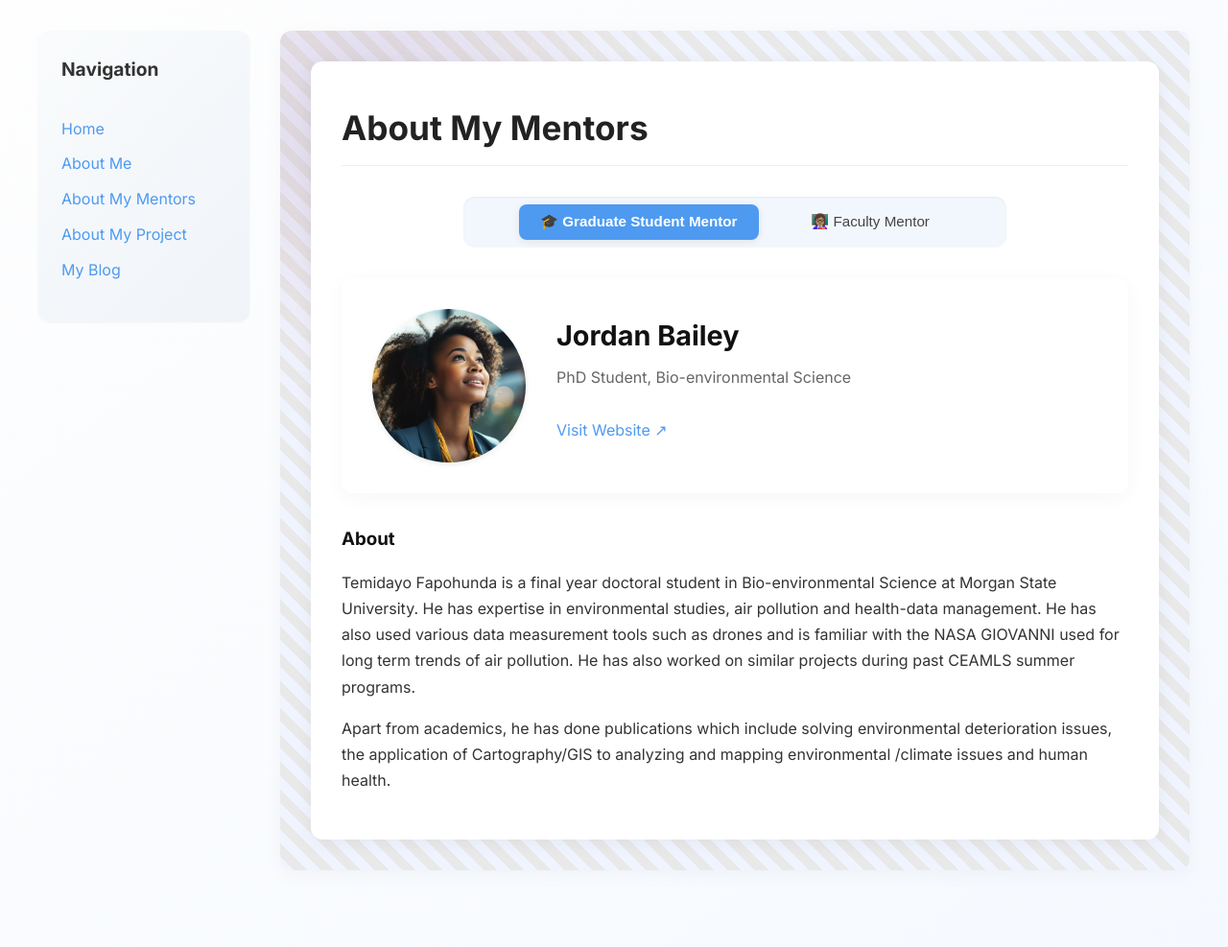
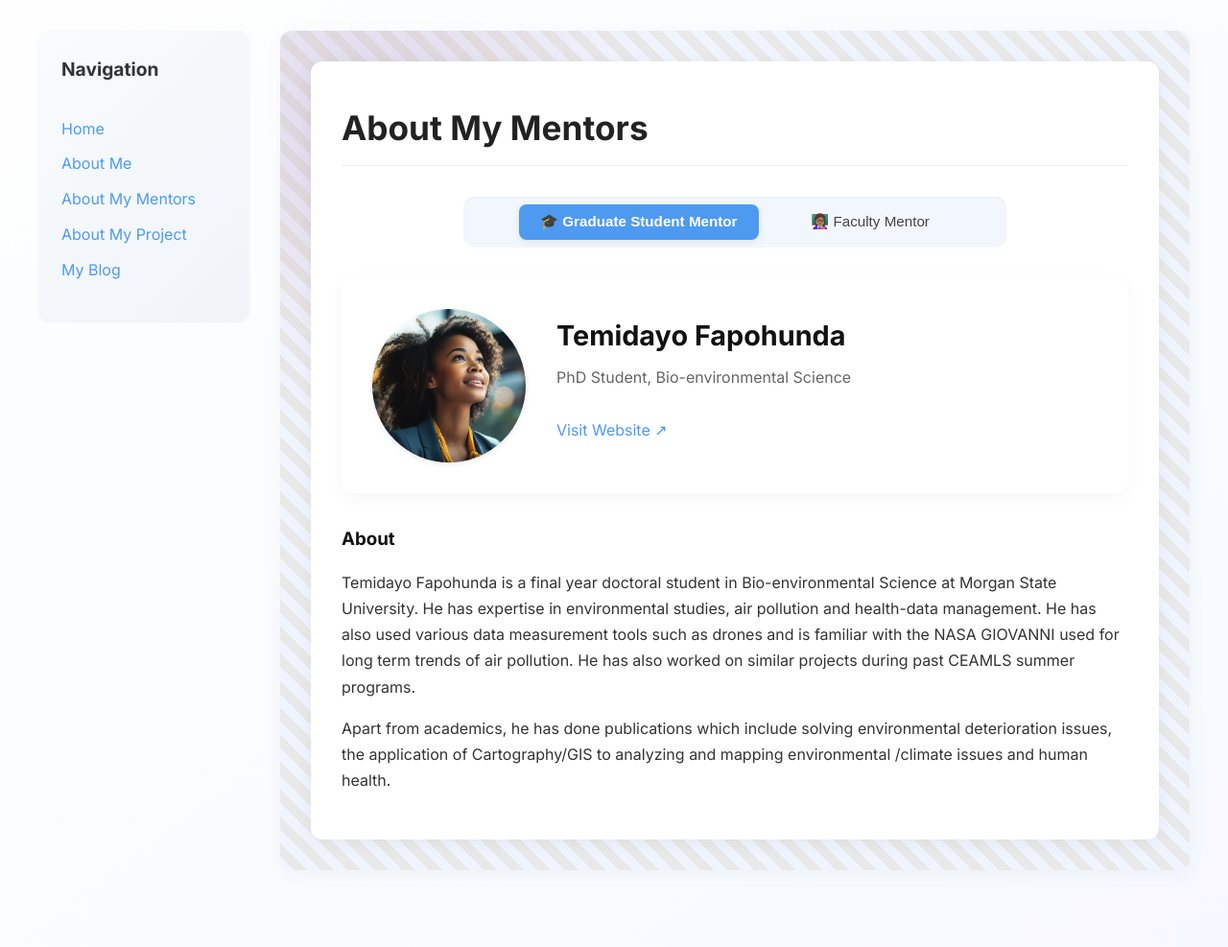
Before and after one commit to GracelynRuth/GracelynRuth.github.io, a Jekyll site: the page built from pages/about-my-mentor.md, in a window 1280 px wide. Shown: the whole page at 96% size. Built offline with Jekyll 4.4.1, drawn with Linux system fonts in a browser that asks for light colours.

Commit message:
Update about-my-mentor.md

```diff
--- a/pages/about-my-mentor.md
+++ b/pages/about-my-mentor.md
@@ -4,7 +4,7 @@ title: About My Mentors
 permalink: /about-my-mentor.html
 
 graduate_mentor:
-  name: Jordan Bailey
+  name: Temidayo Fapohunda
   title: PhD Student, Bio-environmental Science
   image: /assets/images/graduate-student-mentor.jpg
   website: https://www.linkedin.com/in/temidayo-fapohunda-7ba686233/
```
